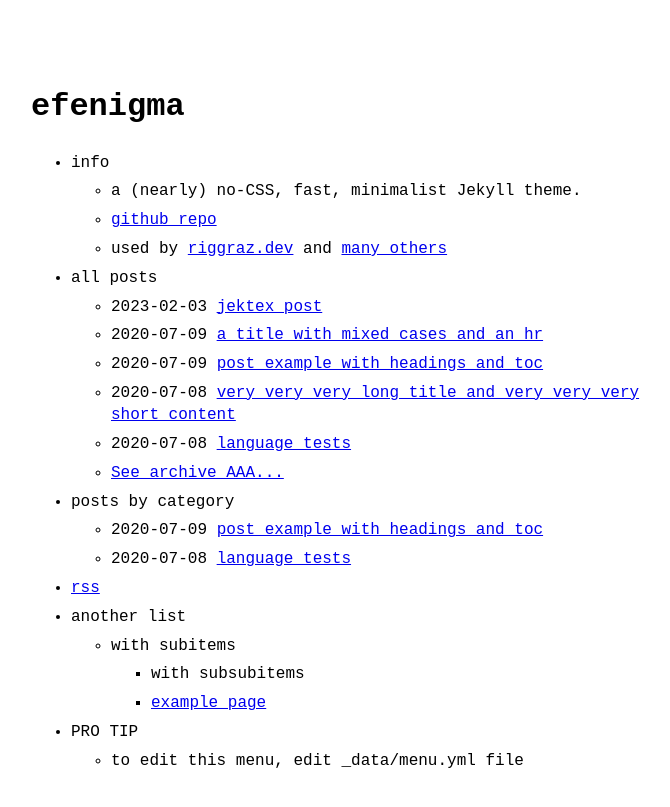
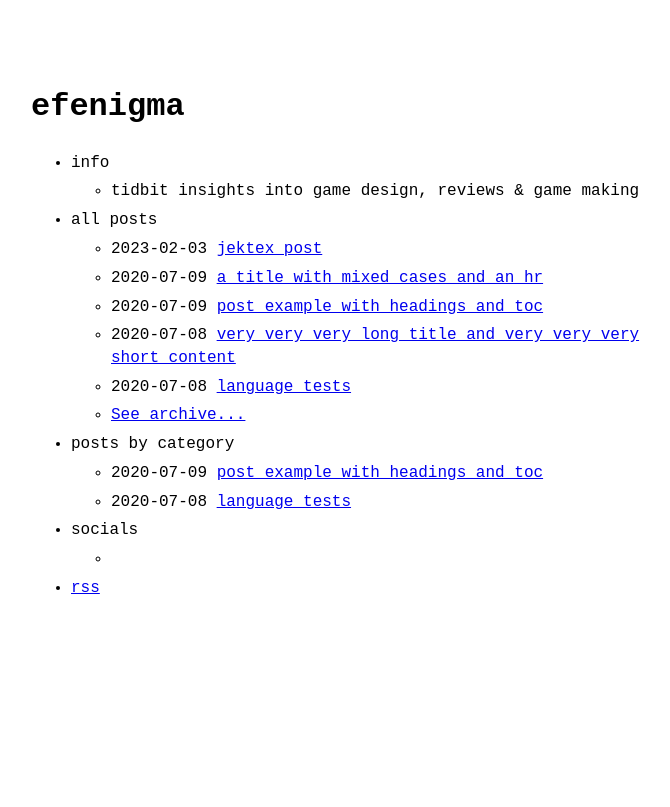
Before and after one commit to efeurun/efeurun.github.io, a Jekyll site: the page built from index.md, in a window 1280 px wide. Shown: the top 807 px of the page, without its empty margins (289-959 px from the left). Built offline with Jekyll 4.4.1, drawn with Linux system fonts in a browser that asks for light colours.

Commit message:
Update menu.yml

```diff
--- a/_data/menu.yml
+++ b/_data/menu.yml
@@ -1,19 +1,13 @@
-# For documentation on this file, see:
-# https://github.com/riggraz/no-style-please#customize-the-menu
-
 entries:
   - title: info
     entries:
-      - title: a (nearly) no-CSS, fast, minimalist Jekyll theme.
-      - title: github repo
-        url: https://github.com/riggraz/no-style-please
-      - title: "used by <a href='https://riggraz.dev'>riggraz.dev</a> and <a href='https://github.com/riggraz/no-style-please/network/dependents'>many others</a>"
+      - title: tidbit insights into game design, reviews & game making
 
   - title: all posts
     post_list:
       limit: 5
       show_more: true
-      show_more_text: See archive AAA...
+      show_more_text: See archive...
       show_more_url: archive.html
 
   - title: posts by category
@@ -23,16 +17,21 @@ entries:
       show_more_text: See more posts...
       show_more_url: example2-archive.html
 
+  - title: socials
+    entries:
+        entries:
+          - title: github
+            url: https://github.com/efeurun
+          - title: discord
+            url: https://discord.gg/BDEtmKmbTv
+          - title: twitter
+            url: https://x.com/efue17
+          - title: linkedin
+            url: https://www.linkedin.com/in/efe-%C3%BCr%C3%BCn/
+          - title: backloggd
+            url: https://backloggd.com/u/efenigma/
+          - title: itch.io
+            url: https://efenigma.itch.io/
+
   - title: rss
     url: feed.xml
-
-  - title: another list
-    entries:
-      - title: with subitems
-        entries:
-          - title: with subsubitems
-          - title: example page
-            url: about
-  - title: PRO TIP
-    entries:
-      - title: to edit this menu, edit _data/menu.yml file
```
